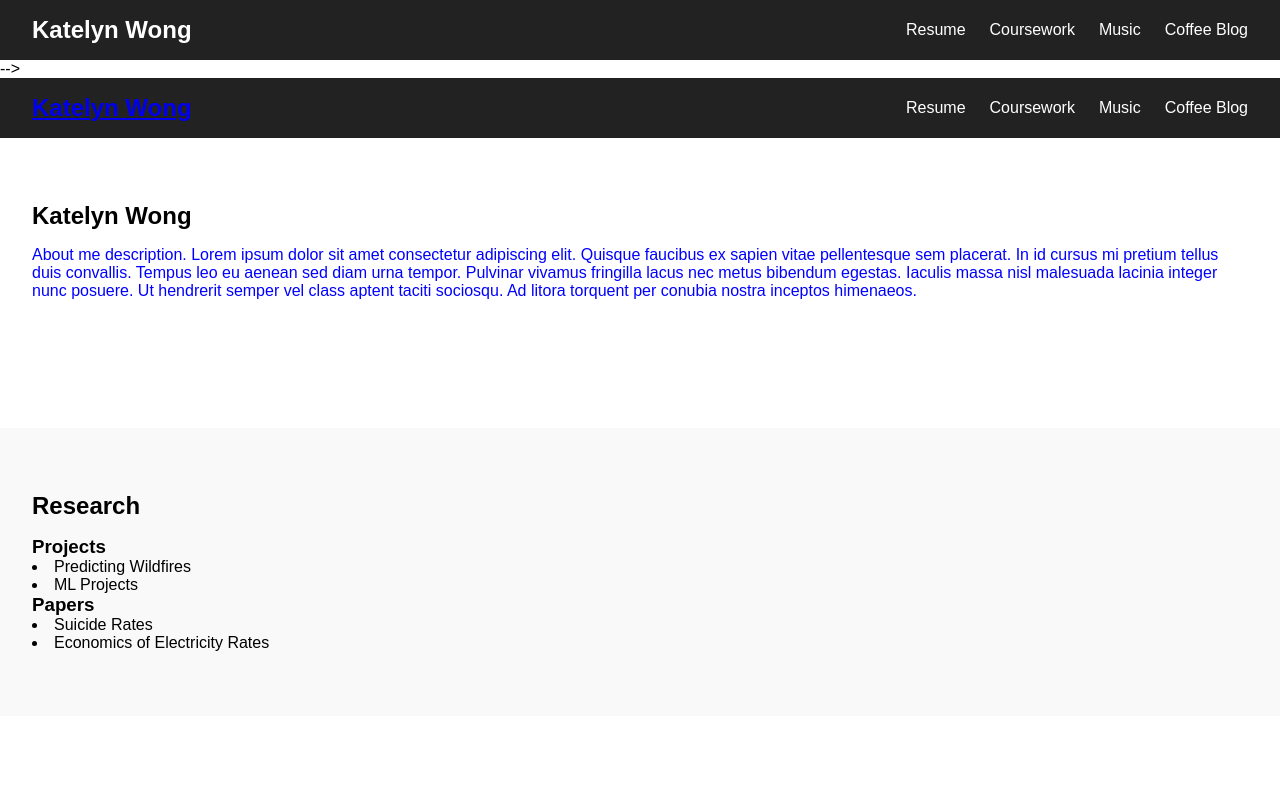
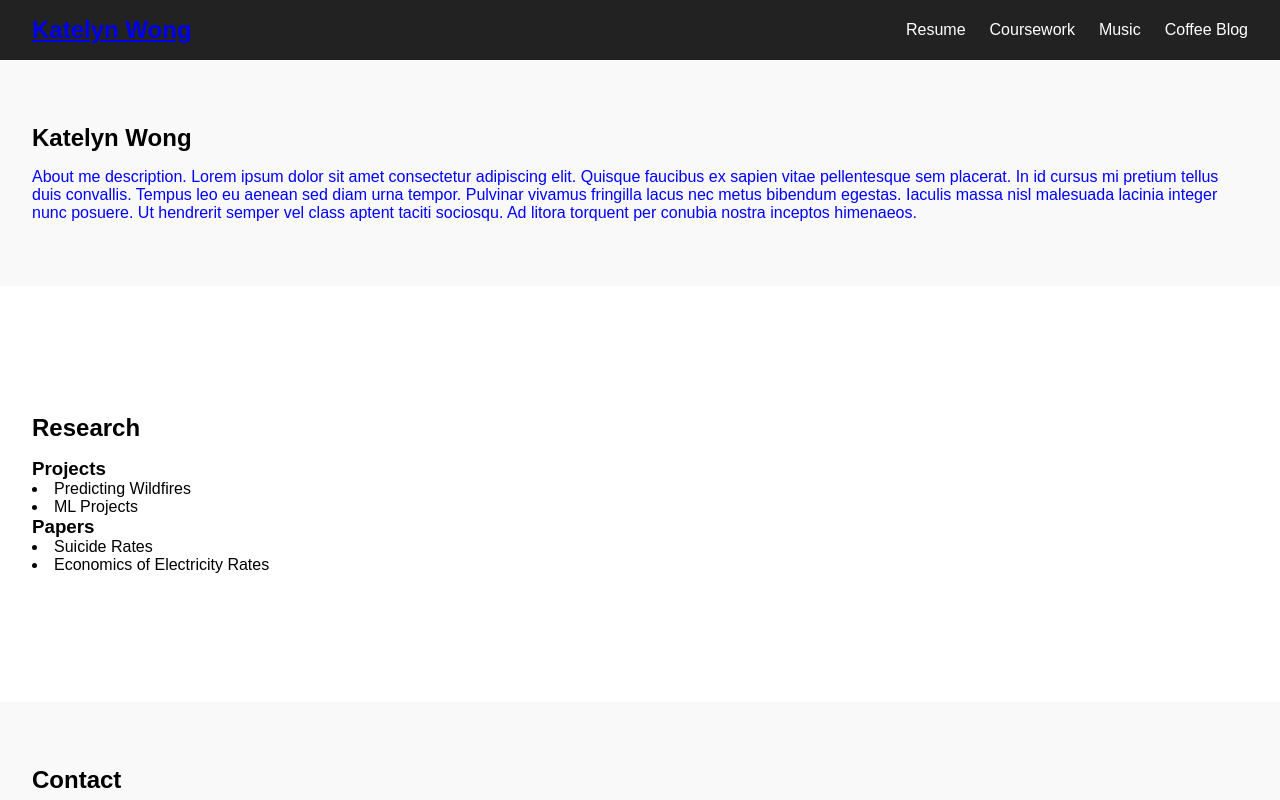
Before and after one commit to KatelynKWong/portfolio, a website: page public/index.html in a window 1280 px wide. Shown: the top 800 px of the page. Drawn offline with Linux system fonts and the light colour scheme.

Commit message:
Modifying public

```diff
--- a/public/index.html
+++ b/public/index.html
@@ -10,17 +10,7 @@
 
 <body>
   <!-- Navigation Bar -->
-  <nav>
-    <div class="logo">Katelyn Wong</div>
-    <ul class="nav-links">
-      <li><a href="/resume">Resume</a></li>
-      <li><a href="/coursework">Coursework</a></li>
-      <li><a href="#music">Music</a></li>
-      <li><a href="https://kaiyuncorner.com/" target="_blank">Coffee Blog</a></li>
-    </ul>
-  </nav> -->
   <div id="navbar"></div>
-
 
   <!-- Sections -->
   <section id="home">
```
